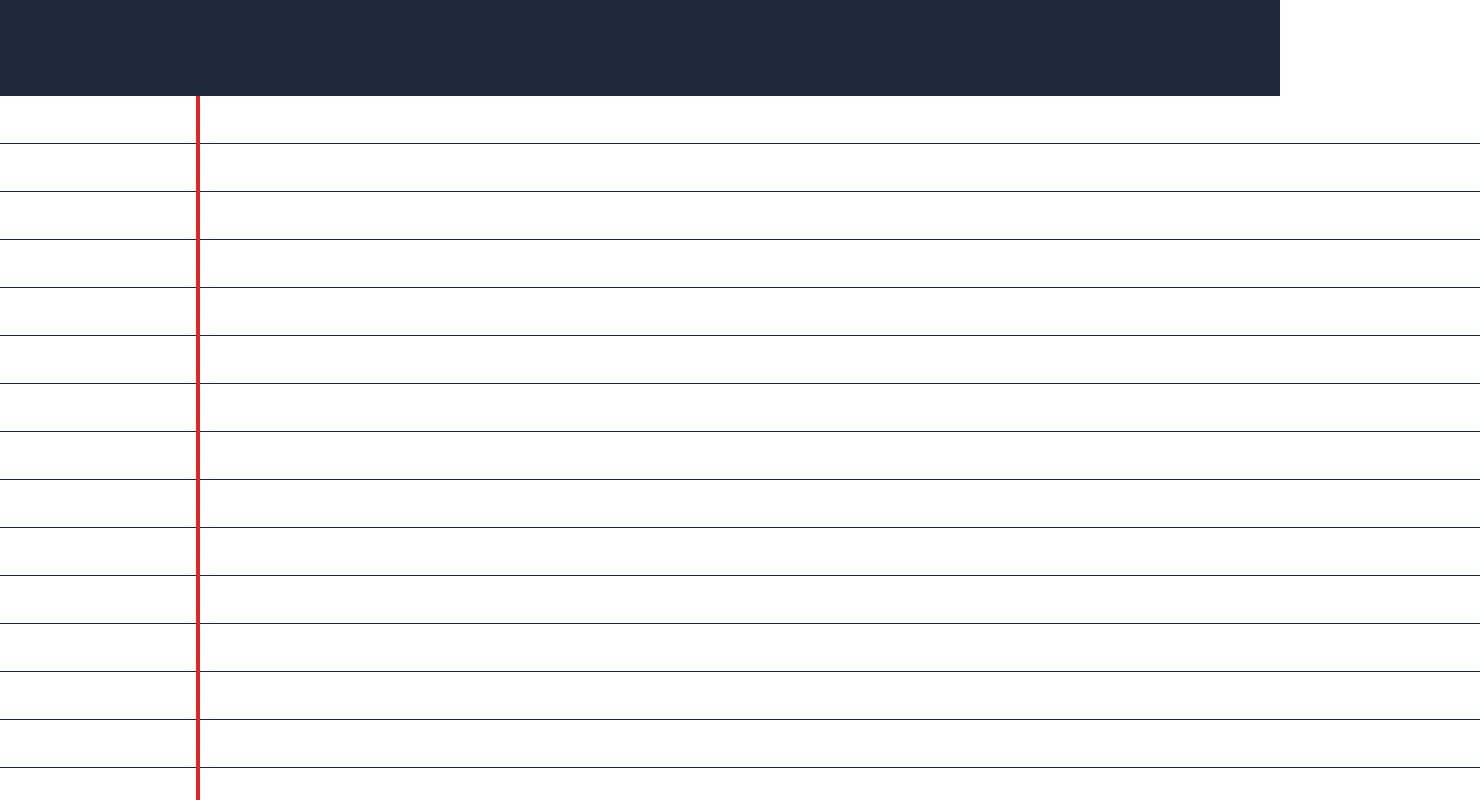
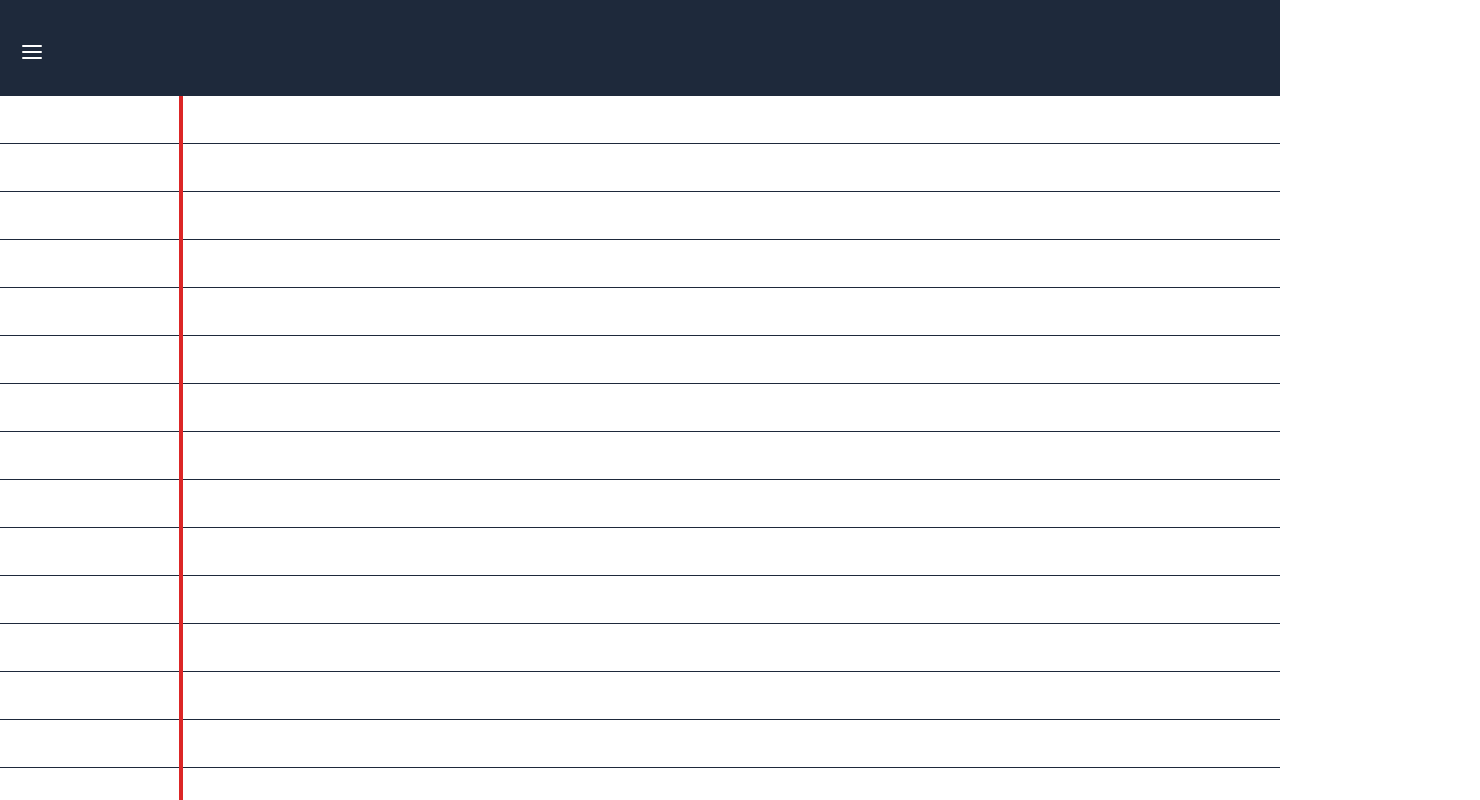
Before and after one commit to WajdiEl-Imtiyaz/task-memo, a Next.js app: page /homepage in a window 1280 px wide. Shown: the top 800 px of the page, 1480 px wide, since content can reach past the window. Built offline with nearby package versions, Linux system fonts and the light colour scheme.

Commit message:
Fixed tab homepage issue

```diff
--- a/app/(home)/homepage/page.tsx
+++ b/app/(home)/homepage/page.tsx
@@ -1,20 +1,37 @@
 "use client";
 import Tab from "../../components/Tab";
 import List from "../../components/List";
+import { AlignJustifyIcon } from "lucide-react";
 
-import React from "react";
+import React, { useState } from "react";
 
-const homepage = () => {
+const Homepage = () => {
+  const [sideBar, setSideBar] = React.useState<boolean>(false);
+
+  const handleIconClick = () => {
+    setSideBar(!sideBar);
+  };
+
   return (
-    <div className="flex">
-      <div>
-        <Tab />
+    <div>
+      <div className="w-screen h-24 bg-slate-800">
+        <div
+          className="text-white flex items-center justify-start cursor-pointer py-10 pl-5 w-20"
+          onClick={handleIconClick}
+        >
+          <AlignJustifyIcon />
+        </div>
       </div>
-      <div>
-        <List />
+      <div className="flex">
+        <div className={`${sideBar ? "hidden" : "md:basis-2/12 basis-5/12"}`}>
+          <Tab />
+        </div>
+        <div className=" basis-full text-black">
+          <List />
+        </div>
       </div>
     </div>
   );
 };
 
-export default homepage;
+export default Homepage;
--- a/app/(home)/layout.tsx
+++ b/app/(home)/layout.tsx
@@ -17,10 +17,7 @@ export default function RootLayout({
 }) {
   return (
     <html lang="en">
-      <body className={inter.className}>
-        <div className="w-screen h-24 bg-slate-800"></div>
-        {children}
-      </body>
+      <body className={inter.className}>{children}</body>
     </html>
   );
 }
--- a/app/components/List.tsx
+++ b/app/components/List.tsx
@@ -35,7 +35,7 @@ const List = () => {
     divs.push(
       <div
         key={i}
-        className={`w-screen h-12 border-b border-slate-800 flex items-center justify-start pl-2 ${
+        className={`h-12 border-b border-slate-800 flex items-center justify-start pl-2 ${
           isChecked[i] ? "line-through" : ""
         }`}
       >
--- a/app/components/Tab.tsx
+++ b/app/components/Tab.tsx
@@ -1,5 +1,4 @@
 import React, { useState, useEffect } from "react";
-import { AlignJustifyIcon } from "lucide-react";
 
 const Tab = () => {
   const [isOpen, setIsOpen] = useState(window.innerWidth > 768);
@@ -33,22 +32,8 @@ const Tab = () => {
   }, []);
 
   return (
-    <div className="m-0 p-0 relative">
-      <div
-        className="absolute left-6 top-0 transform -translate-y-14 md:hidden text-white cursor-pointer"
-        onClick={handleIconClick}
-      >
-        <AlignJustifyIcon />
-      </div>
-      <div
-        className={`transition-transform duration-500 ease-in-out transform md:w-[200px] w-[150px] ${
-          isOpen
-            ? "translate-x-0 md:border-r-4 md:border-red-600 border-r-4 border-red-600 md:block"
-            : "-translate-x-full hidden"
-        } h-max md:translate-x-0`}
-      >
-        {divs}
-      </div>
+    <div className="relative">
+      <div className=" border-r-4 border-red-600 ">{divs}</div>
     </div>
   );
 };
```
